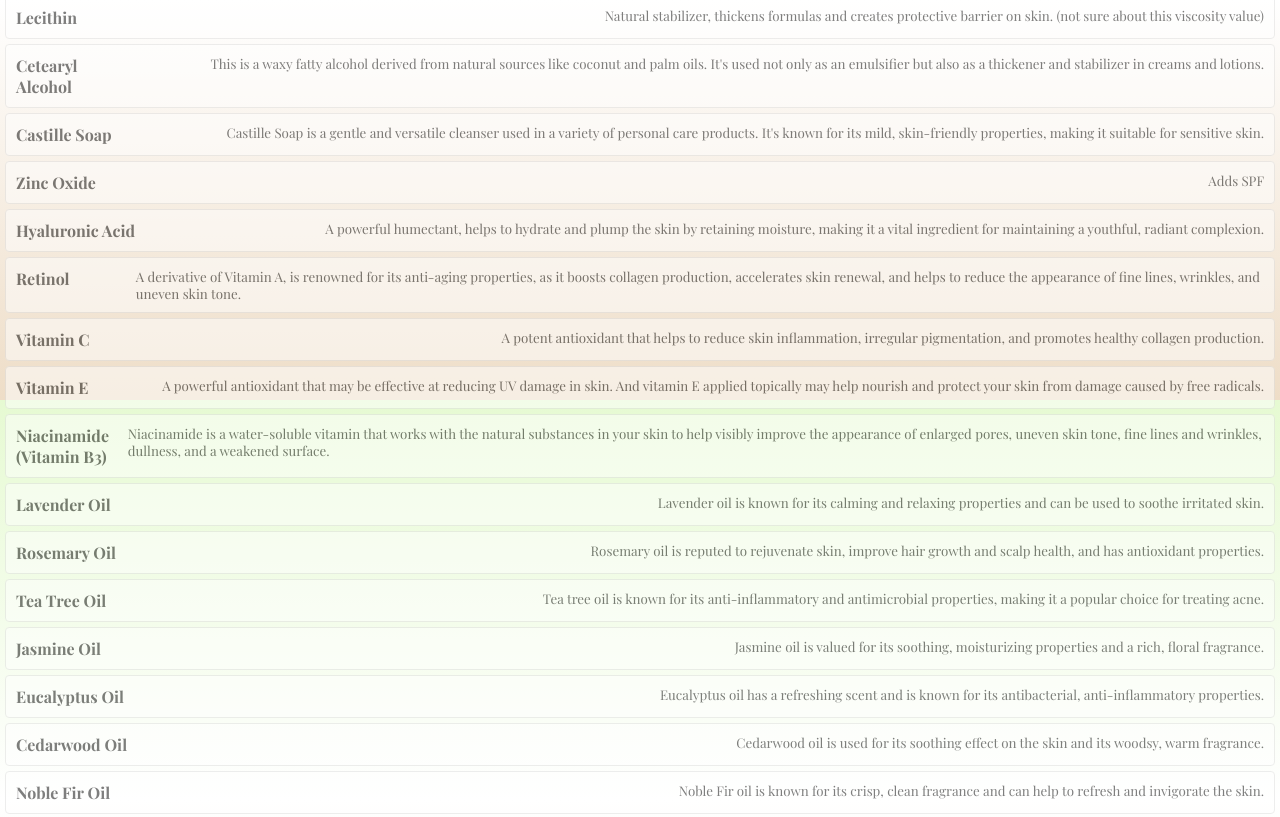
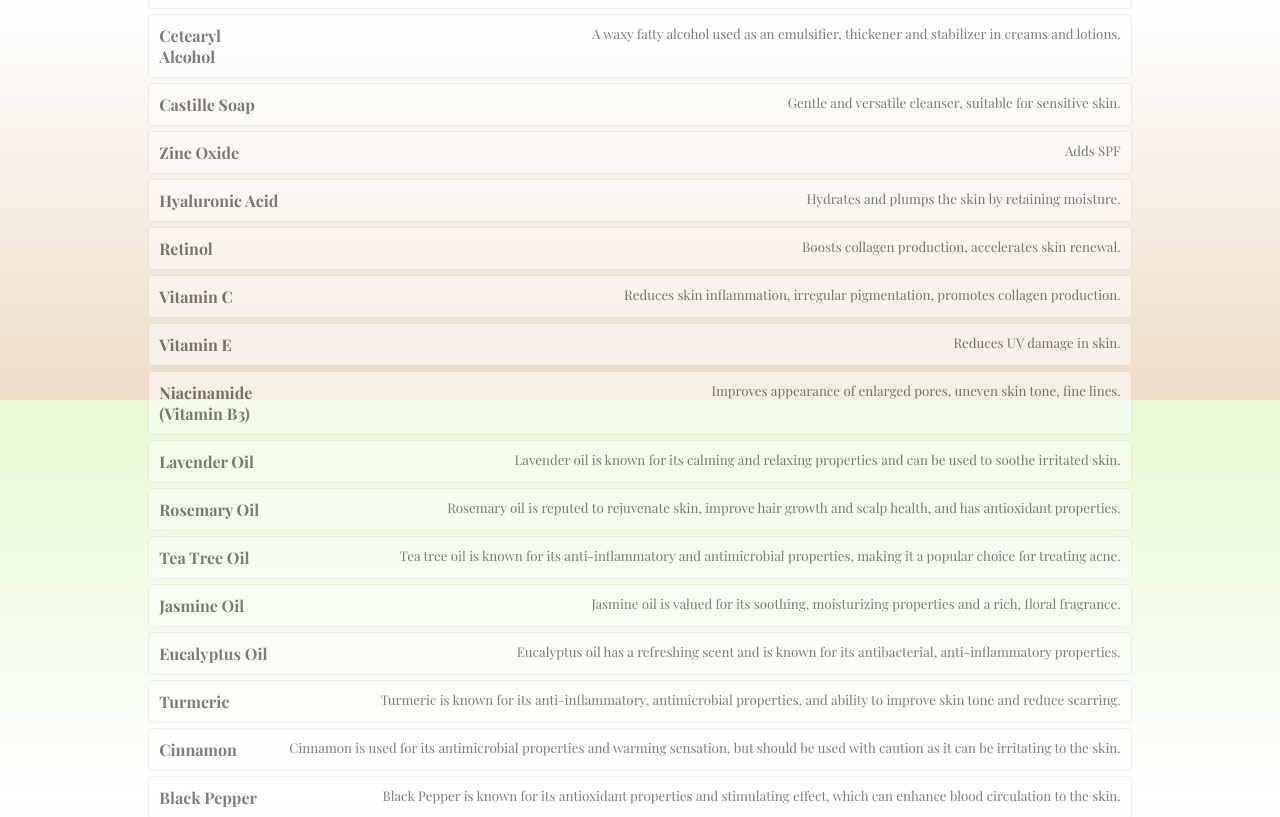
Before and after one commit to cwkoss/skincare, a React (Create React App) app: page /#/recipe-builder in a window 1280 px wide. Shown: the part 1200-2017 px from the top of the page. Built offline with nearby package versions, Linux system fonts and the light colour scheme; a web font is replaced by a local one.

Commit message:
add good_for and bad_for to ingredients dict

```diff
--- a/src/ingredients.js
+++ b/src/ingredients.js
@@ -2,253 +2,339 @@ const ingredients = {
     "Sunflower Oil": {
         phase: "oil",
         hlb: 0,
-        description: "Lightweight, non-comedogenic oil, suitable for sensitive skin."
+        description: "Lightweight, non-comedogenic oil, suitable for sensitive skin.",
+        good_for: ["Sensitive Skin", "Dry skin"],
+        bad_for: []
     },
     "Jojoba Oil": {
         phase: "oil",
         hlb: 0,
-        description: "Mimics natural skin oils, balances skin's sebum production."
+        description: "Mimics natural skin oils, balances skin's sebum production.",
+        good_for: ["Adult acne", "Dry skin", "Sensitive Skin"],
+        bad_for: []
     },
     "Argan Oil": {
         phase: "oil",
         hlb: 11,
-        description: "Enhances skin elasticity and hair shine, rich in vitamin E."
+        description: "Enhances skin elasticity and hair shine, rich in vitamin E.",
+        good_for: ["Aging or age spots", "Dry skin", "Wrinkles"],
+        bad_for: []
     },
     "Shea Butter": {
         phase: "oil",
         hlb: 8,
-        description: "Moisturizes deeply, reduces inflammation, and is rich in vitamins."
+        description: "Moisturizes deeply, reduces inflammation, and is rich in vitamins.",
+        good_for: ["Dry skin", "Atopic dermatitis"],
+        bad_for: ["Adult acne"] // due to its comedogenic properties
     },
     "Cocoa Butter": {
         phase: "oil",
         hlb: 8,
-        description: "Nourishes skin, reduces scars, and offers a chocolaty aroma."
+        description: "Nourishes skin, reduces scars, and offers a chocolaty aroma.",
+        good_for: ["Dry skin", "Wrinkles"],
+        bad_for: ["Adult acne"]
     },
     "Coconut Oil": {
         phase: "oil",
         hlb: 8,
-        description: "Moisturizes skin and hair, rich in fatty acids and antioxidants."
+        description: "Moisturizes skin and hair, rich in fatty acids and antioxidants.",
+        good_for: ["Dry skin"],
+        bad_for: ["Adult acne"] // high comedogenic rating
     },
     "Pecan Oil": {
         phase: "oil",
         hlb: 0,
-        description: "Rich in antioxidants, moisturizes skin, and promotes hair health."
+        description: "Rich in antioxidants, moisturizes skin, and promotes hair health.",
+        good_for: ["Dry skin"],
+        bad_for: []
     },
     "Pumpkin Seed Oil": {
         phase: "oil",
         hlb: 0,
-        description: "Improves skin tone, fights acne, and soothes sensitive skin."
+        description: "Improves skin tone, fights acne, and soothes sensitive skin.",
+        good_for: ["Adult acne", "Sensitive Skin"],
+        bad_for: []
     },
     "Benne Seed Oil": {
         phase: "oil",
         hlb: 0,
-        description: "Rich in linoleic acid, nourishes skin and strengthens hair."
+        description: "Rich in linoleic acid, nourishes skin and strengthens hair.",
+        good_for: ["Dry skin"],
+        bad_for: []
     },
     "Okra Seed Oil": {
         phase: "oil",
         hlb: 0,
-        description: "Promotes a healthy scalp and is rich in unsaturated fats. (comedogenic rating estimated)"
+        description: "Promotes a healthy scalp and is rich in unsaturated fats. (comedogenic rating estimated)",
+        good_for: ["Sensitive Skin"],
+        bad_for: ["Adult acne"]
     },
     "Olive Oil": {
         phase: "oil",
         hlb: 0,
-        description: "Moisturizes skin, rich in vitamins, and promotes hair health."
+        description: "Moisturizes skin, rich in vitamins, and promotes hair health.",
+        good_for: ["Dry skin"],
+        bad_for: ["Adult acne"]
     },
     "Almond Oil": {
         phase: "oil",
         hlb: 0,
-        description: "Gentle on skin, rich in vitamin E, and excellent for dry skin."
+        description: "Gentle on skin, rich in vitamin E, and excellent for dry skin.",
+        good_for: ["Dry skin", "Sensitive Skin"],
+        bad_for: []
     },
     "Distilled Water": {
         phase: "aqueous",
         hlb: 20,
-        description: "Hydrates and serves as a base for water-soluble ingredients."
+        description: "Hydrates and serves as a base for water-soluble ingredients.",
+        good_for: [],
+        bad_for: []
     },
     "Green Tea": {
         phase: "aqueous",
         hlb: 20,
-        description: "Rich in antioxidants, reduces inflammation, and promotes skin healing."
+        description: "Rich in antioxidants, reduces inflammation, and promotes skin healing.",
+        good_for: ["Redness", "Puffiness", "Sensitive Skin"],
+        bad_for: []
     },
     "Sea Salt": {
         phase: "aqueous",
         hlb: 20,
-        description: "Sea salt, rich in minerals like magnesium, calcium, and potassium, is known for its exfoliating and detoxifying properties. It helps to cleanse pores deeply, balance oil production, and thwart bacteria that can instigate breakouts and acne. Its gentle abrasive texture aids in removing dead skin cells, promoting rejuvenated and smoother skin. Ideal for use in scrubs and bath soaks, sea salt can also help to relieve sore muscles and reduce inflammation when used in bath products."
+        description: "Rich in minerals, exfoliating, detoxifying, and promotes skin rejuvenation.",
+        good_for: ["Large pores", "Atopic dermatitis"],
+        bad_for: ["Dry skin"] // can be drying
     },
     "Aloe Vera Gel": {
         phase: "aqueous",
         hlb: 20,
-        description: "Soothes skin irritations, hydrates, and has healing properties."
+        description: "Soothes skin irritations, hydrates, and has healing properties.",
+        good_for: ["Sensitive Skin", "Sun Protection", "Redness"],
+        bad_for: []
     },
     "Glycerin": {
         phase: "aqueous",
         hlb: 20,
-        description: "A humectant that draws moisture into the skin, suitable for all skin types."
+        description: "A humectant that draws moisture into the skin, suitable for all skin types.",
+        good_for: ["Dry skin"],
+        bad_for: []
     },
     "Honey": {
         phase: "aqueous",
         hlb: 20,
-        description: "Natural humectant, known for its soothing and antibacterial properties."
+        description: "Natural humectant, known for its soothing and antibacterial properties.",
+        good_for: ["Dry skin", "Adult acne"],
+        bad_for: []
     },
     "Apple Cider Vinegar": {
         phase: "aqueous",
         hlb: 20,
-        description: "Balances skin's pH, has natural astringent properties, and can help clear skin."
+        description: "Balances skin's pH, has natural astringent properties, and can help clear skin.",
+        good_for: ["Adult acne", "Large pores"],
+        bad_for: ["Dry skin"] // can be drying
     },
     "Cucumber Juice": {
         phase: "aqueous",
         hlb: 20,
-        description: "Rich in vitamins and minerals, hydrating, and soothing for the skin."
+        description: "Rich in vitamins and minerals, hydrating, and soothing for the skin.",
+        good_for: ["Puffiness", "Sensitive Skin"],
+        bad_for: []
     },
     "Oat Milk": {
         phase: "aqueous",
         hlb: 20,
-        description: "Contains lipids and water-absorbing substances, providing moisturizing and soothing benefits."
+        description: "Contains lipids and water-absorbing substances, providing moisturizing and soothing benefits.",
+        good_for: ["Dry skin", "Sensitive Skin"],
+        bad_for: []
     },
     "Beeswax": {
         phase: "emulsifier",
         hlb: 12,
-        description: "Natural stabilizer, thickens formulas and creates protective barrier on skin."
+        description: "Natural stabilizer, thickens formulas and creates protective barrier on skin.",
+        good_for: ["Dry skin"],
+        bad_for: []
     },
     "Lecithin": {
         phase: "emulsifier",
         hlb: 8,
-        description: "Natural stabilizer, thickens formulas and creates protective barrier on skin. (not sure about this viscosity value)"
+        description: "Natural stabilizer, thickens formulas and creates protective barrier on skin.",
+        good_for: [],
+        bad_for: []
     },
     "Cetearyl Alcohol": {
         phase: "emulsifier",
         hlb: 16,
-        description: "This is a waxy fatty alcohol derived from natural sources like coconut and palm oils. It's used not only as an emulsifier but also as a thickener and stabilizer in creams and lotions."
+        description: "A waxy fatty alcohol used as an emulsifier, thickener and stabilizer in creams and lotions.",
+        good_for: [],
+        bad_for: ["Sensitive Skin"] // can be irritating for some sensitive skins
     },
     "Castille Soap": {
         phase: "surfactant",
         hlb: "10",
-        description: "Castille Soap is a gentle and versatile cleanser used in a variety of personal care products. It's known for its mild, skin-friendly properties, making it suitable for sensitive skin."
+        description: "Gentle and versatile cleanser, suitable for sensitive skin.",
+        good_for: ["Sensitive Skin"],
+        bad_for: []
     },
     "Zinc Oxide": {
         phase: "additive",
         hlb: 0,
         max_percent: 25,
         default_percent: 10,
-        description: "Adds SPF"
+        description: "Adds SPF",
+        good_for: ["Sun Protection"],
+        bad_for: []
     },
     "Hyaluronic Acid": {
         phase: "additive",
         hlb: 20,
         max_percent: 2,
         default_percent: 0.5,
-        description: "A powerful humectant, helps to hydrate and plump the skin by retaining moisture, making it a vital ingredient for maintaining a youthful, radiant complexion."
+        description: "Hydrates and plumps the skin by retaining moisture.",
+        good_for: ["Dry skin", "Wrinkles", "Aging or age spots"],
+        bad_for: []
     },
     "Retinol": {
         phase: "additive",
         hlb: 0,
         max_percent: 1,
         default_percent: 0.1,
-        description: "A derivative of Vitamin A, is renowned for its anti-aging properties, as it boosts collagen production, accelerates skin renewal, and helps to reduce the appearance of fine lines, wrinkles, and uneven skin tone."
+        description: "Boosts collagen production, accelerates skin renewal.",
+        good_for: ["Wrinkles", "Aging or age spots"],
+        bad_for: ["Sensitive Skin"] // can be irritating
     },
     "Vitamin C": {
         phase: "additive",
         hlb: 20,
         max_percent: 20,
         default_percent: 5,
-        description: "A potent antioxidant that helps to reduce skin inflammation, irregular pigmentation, and promotes healthy collagen production."
+        description: "Reduces skin inflammation, irregular pigmentation, promotes collagen production.",
+        good_for: ["Aging or age spots", "Sun Protection"],
+        bad_for: []
     },
     "Vitamin E": {
         phase: "additive",
         hlb: 0,
         max_percent: 1,
         default_percent: 0.5,
-        description: "A powerful antioxidant that may be effective at reducing UV damage in skin. And vitamin E applied topically may help nourish and protect your skin from damage caused by free radicals."
+        description: "Reduces UV damage in skin.",
+        good_for: ["Sun Protection", "Aging or age spots"],
+        bad_for: []
     },
     "Niacinamide (Vitamin B3)": {
         phase: "additive",
         hlb: 20,
         max_percent: 5,
         default_percent: 2,
-        description: "Niacinamide is a water-soluble vitamin that works with the natural substances in your skin to help visibly improve the appearance of enlarged pores, uneven skin tone, fine lines and wrinkles, dullness, and a weakened surface."
+        description: "Improves appearance of enlarged pores, uneven skin tone, fine lines.",
+        good_for: ["Large pores", "Wrinkles", "Redness"],
+        bad_for: []
     },
     "Lavender Oil": {
         phase: "additive",
         hlb: 0,
         max_percent: 1,
         default_percent: 0.5,
-        description: "Lavender oil is known for its calming and relaxing properties and can be used to soothe irritated skin."
+        description: "Lavender oil is known for its calming and relaxing properties and can be used to soothe irritated skin.",
+        good_for: ["Sensitive Skin", "Redness"],
+        bad_for: []
     },
     "Rosemary Oil": {
         phase: "additive",
         hlb: 0,
         max_percent: 2,
         default_percent: 1,
-        description: "Rosemary oil is reputed to rejuvenate skin, improve hair growth and scalp health, and has antioxidant properties."
+        description: "Rosemary oil is reputed to rejuvenate skin, improve hair growth and scalp health, and has antioxidant properties.",
+        good_for: ["Aging or age spots"],
+        bad_for: ["Sensitive Skin"] // can be irritating for some people
     },
     "Tea Tree Oil": {
         phase: "additive",
         hlb: 0,
         max_percent: 2,
         default_percent: 1,
-        description: "Tea tree oil is known for its anti-inflammatory and antimicrobial properties, making it a popular choice for treating acne."
+        description: "Tea tree oil is known for its anti-inflammatory and antimicrobial properties, making it a popular choice for treating acne.",
+        good_for: ["Adult acne"],
+        bad_for: ["Dry skin"] // can be drying if overused
     },
     "Jasmine Oil": {
         phase: "additive",
         hlb: 0,
         max_percent: 1,
         default_percent: 0.5,
-        description: "Jasmine oil is valued for its soothing, moisturizing properties and a rich, floral fragrance."
+        description: "Jasmine oil is valued for its soothing, moisturizing properties and a rich, floral fragrance.",
+        good_for: ["Dry skin"],
+        bad_for: []
     },
     "Eucalyptus Oil": {
         phase: "additive",
         hlb: 0,
         max_percent: 2,
         default_percent: 1,
-        description: "Eucalyptus oil has a refreshing scent and is known for its antibacterial, anti-inflammatory properties."
+        description: "Eucalyptus oil has a refreshing scent and is known for its antibacterial, anti-inflammatory properties.",
+        good_for: ["Adult acne"],
+        bad_for: ["Sensitive Skin", "Dry skin"] // can be irritating and drying
     },
-    "Cedarwood Oil": {
+    /*"Cedarwood Oil": {
         phase: "additive",
         hlb: 0,
         max_percent: 1,
         default_percent: 0.5,
-        description: "Cedarwood oil is used for its soothing effect on the skin and its woodsy, warm fragrance."
+        description: "Cedarwood oil is used for its soothing effect on the skin and its woodsy, warm fragrance.",
+        good_for: ["Dry skin"],
+        bad_for: []
     },
     "Noble Fir Oil": {
         phase: "additive",
         hlb: 0,
         max_percent: 1,
         default_percent: 0.5,
-        description: "Noble Fir oil is known for its crisp, clean fragrance and can help to refresh and invigorate the skin."
+        description: "Noble Fir oil is known for its crisp, clean fragrance and can help to refresh and invigorate the skin.",
+        good_for: [],
+        bad_for: []
     },
     "Ponderosa Pine Oil": {
         phase: "additive",
         hlb: 0,
         max_percent: 1,
         default_percent: 0.5,
-        description: "Ponderosa Pine oil, with its fresh forest scent, is used for its invigorating properties and potential skin benefits."
-    },
+        description: "Ponderosa Pine oil, with its fresh forest scent, is used for its invigorating properties and potential skin benefits.",
+        good_for: [],
+        bad_for: []
+    },*/
     "Turmeric": {
         phase: "additive",
         hlb: 0,
         max_percent: 1,
         default_percent: 0.5,
-        description: "Turmeric is known for its anti-inflammatory, antimicrobial properties, and ability to improve skin tone and reduce scarring."
+        description: "Turmeric is known for its anti-inflammatory, antimicrobial properties, and ability to improve skin tone and reduce scarring.",
+        good_for: ["Redness", "Adult acne", "Atopic dermatitis"],
+        bad_for: []
     },
     "Cinnamon": {
         phase: "additive",
         hlb: 0,
         max_percent: 0.5,
         default_percent: 0.2,
-        description: "Cinnamon is used for its antimicrobial properties and warming sensation, but should be used with caution as it can be irritating to the skin."
+        description: "Cinnamon is used for its antimicrobial properties and warming sensation, but should be used with caution as it can be irritating to the skin.",
+        good_for: ["Adult acne"],
+        bad_for: ["Sensitive Skin", "Dry skin"] // potential irritant
     },
     "Black Pepper": {
         phase: "additive",
         hlb: 0,
         max_percent: 0.5,
         default_percent: 0.2,
-        description: "Black Pepper is known for its antioxidant properties and stimulating effect, which can enhance blood circulation to the skin."
+        description: "Black Pepper is known for its antioxidant properties and stimulating effect, which can enhance blood circulation to the skin.",
+        good_for: ["Aging or age spots"],
+        bad_for: ["Sensitive Skin"] // can be irritating
     },
     "Nutmeg": {
         phase: "additive",
         hlb: 0,
         max_percent: 0.5,
         default_percent: 0.2,
-        description: "Nutmeg, with its anti-inflammatory and antibacterial properties, is used in small amounts to soothe skin and improve its appearance."
+        description: "Nutmeg, with its anti-inflammatory and antibacterial properties, is used in small amounts to soothe skin and improve its appearance.",
+        good_for: ["Redness", "Atopic dermatitis"],
+        bad_for: ["Sensitive Skin"] // can be irritating in higher concentrations
     }
 
 
```
